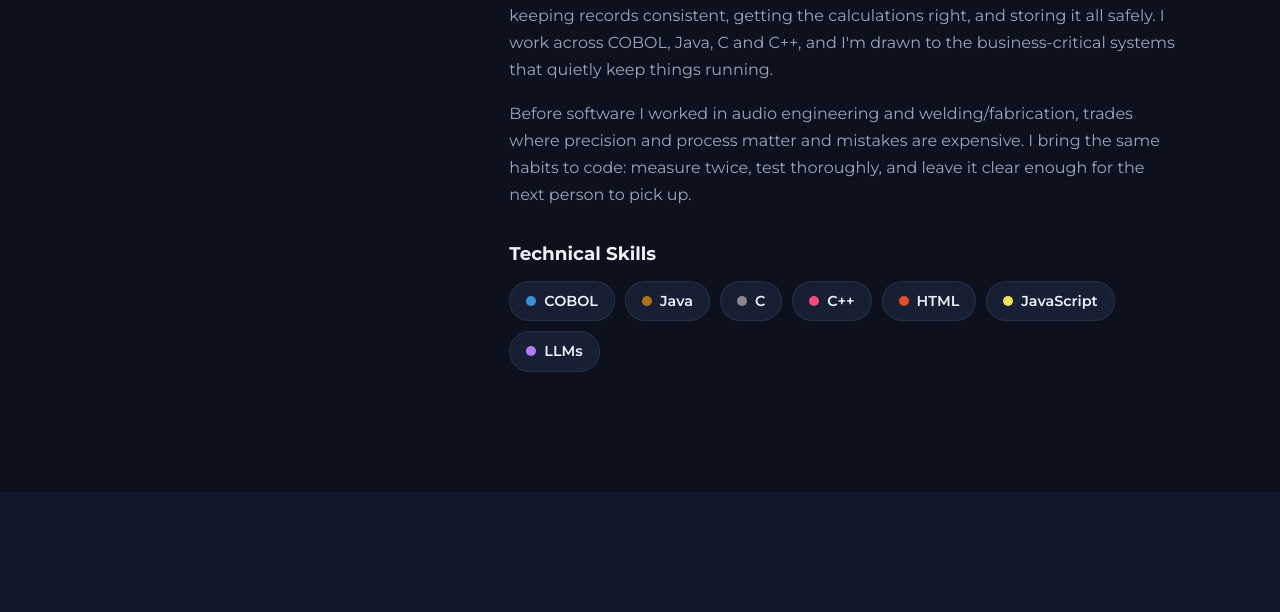
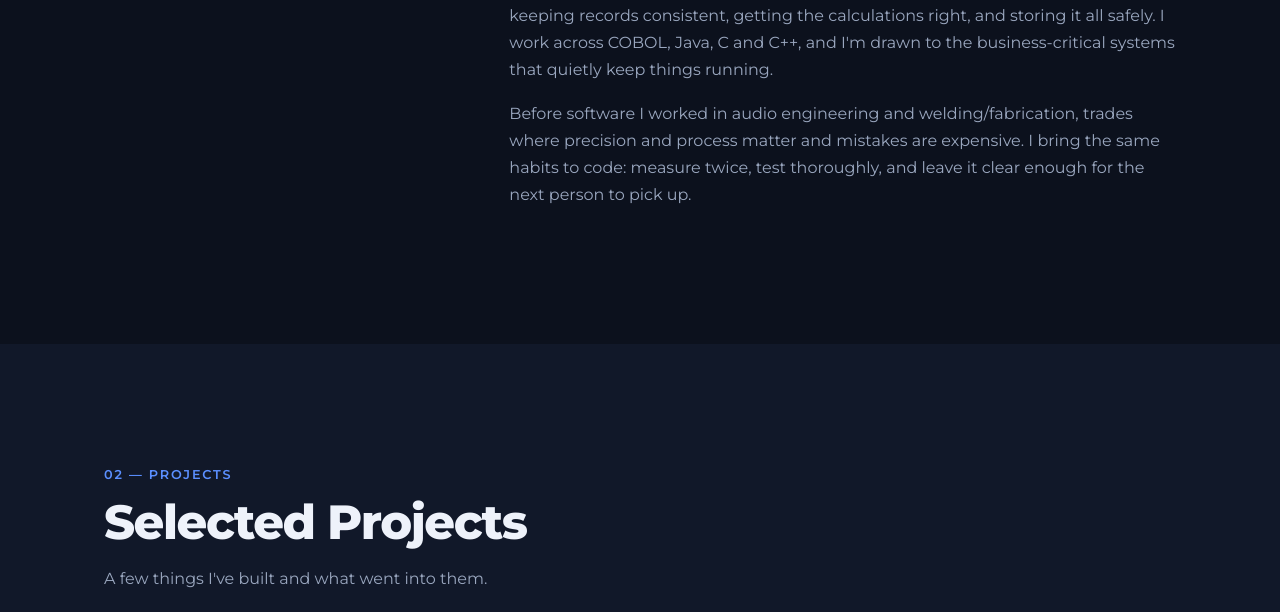
Before and after one commit to alexanderschnell/Portfolio-Website, a PHP site: page / in a window 1280 px wide. Shown: the part 1041-1653 px from the top of the page. Run offline with PHP 8.4, Linux system fonts and the light colour scheme.

Commit message:
Remove Technical Skills section
Co-Authored-By: Claude Opus 5.5 <noreply@anthropic.com>

```diff
--- a/css/style.css
+++ b/css/style.css
@@ -404,12 +404,6 @@ h1, h2, h3 {
     color: var(--text-muted);
 }
 
-.sub-title {
-    margin: 36px 0 16px;
-    font-size: 1.15rem;
-    font-weight: 700;
-}
-
 /* About */
 .about-grid {
     display: grid;
@@ -440,44 +434,6 @@ h1, h2, h3 {
     color: var(--text-muted);
     margin: 0 0 16px;
 }
-
-.skills {
-    display: flex;
-    flex-wrap: wrap;
-    gap: 10px;
-    list-style: none;
-    margin: 0;
-    padding: 0;
-}
-
-.skill {
-    display: inline-flex;
-    align-items: center;
-    gap: 8px;
-    padding: 7px 16px;
-    border: 1px solid var(--border);
-    border-radius: 999px;
-    background: var(--surface);
-    font-size: 0.9rem;
-    font-weight: 600;
-    transition: transform 0.2s ease, border-color 0.2s ease;
-}
-
-.skill::before {
-    content: "";
-    width: 10px;
-    height: 10px;
-    border-radius: 50%;
-    background: var(--dot);
-}
-
-.skill:hover {
-    transform: translateY(-2px);
-    border-color: var(--dot);
-}
-
-
-
 
 /* Projects */
 .project-grid {
@@ -859,7 +815,6 @@ h1, h2, h3 {
         padding: 24px;
     }
 
-
     .footer-inner {
         flex-direction: column;
         text-align: center;
--- a/index.html
+++ b/index.html
@@ -72,17 +72,6 @@
                     <p class="about-lead">I'm Alex, a systems developer who cares about software that does its job reliably, every time.</p>
                     <p>I like the parts of a system most people never see: parsing and validating data, keeping records consistent, getting the calculations right, and storing it all safely. I work across COBOL, Java, C and C++, and I'm drawn to the business-critical systems that quietly keep things running.</p>
                     <p>Before software I worked in audio engineering and welding/fabrication, trades where precision and process matter and mistakes are expensive. I bring the same habits to code: measure twice, test thoroughly, and leave it clear enough for the next person to pick up.</p>
-
-                    <h3 class="sub-title">Technical Skills</h3>
-                    <ul class="skills">
-                        <li class="skill" style="--dot:#3f8fd6">COBOL</li>
-                        <li class="skill" style="--dot:#b07219">Java</li>
-                        <li class="skill" style="--dot:#8a8a8a">C</li>
-                        <li class="skill" style="--dot:#f34b7d">C++</li>
-                        <li class="skill" style="--dot:#e34c26">HTML</li>
-                        <li class="skill" style="--dot:#f1e05a">JavaScript</li>
-                        <li class="skill" style="--dot:#b07cff">LLMs</li>
-                    </ul>
                 </div>
             </div>
         </section>
```
Also changed, not shown: assets/images/screenshot-about.png.
